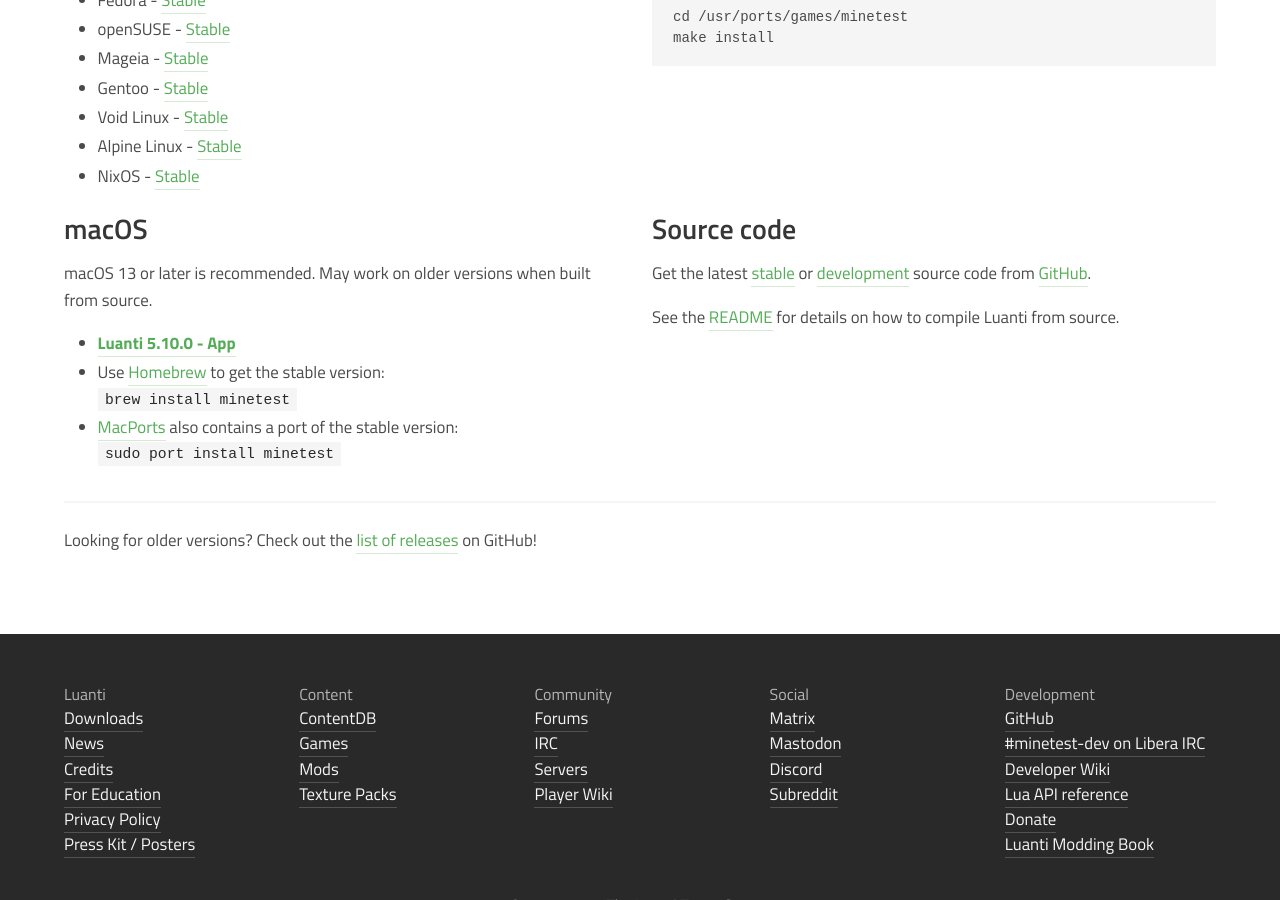
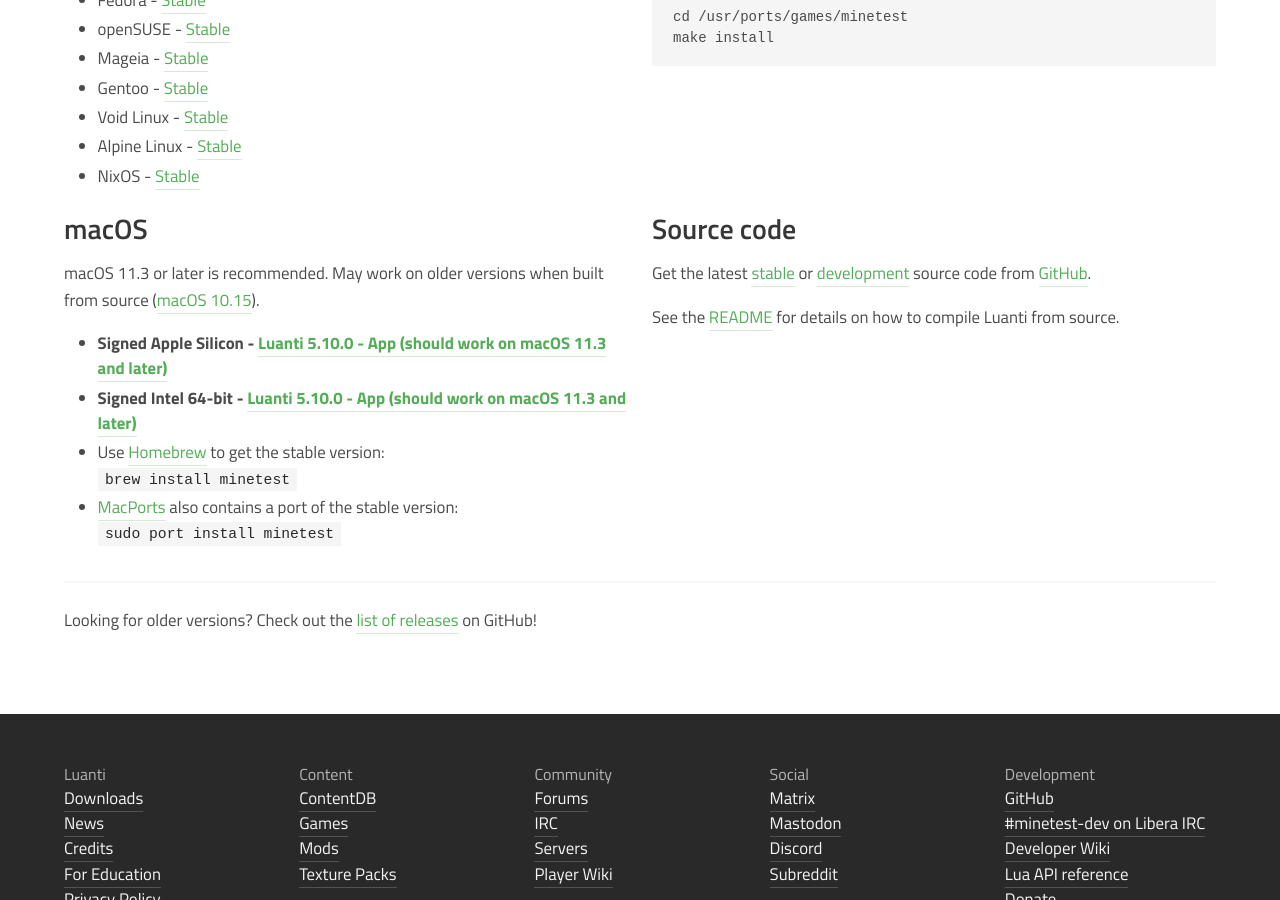
Before and after one commit to minetest/minetest.github.io, a Jekyll site: the page built from downloads.html, in a window 1280 px wide and 900 px high, scrolled down 1245 px. Built offline with Jekyll 4.4.1, drawn with Linux system fonts in a browser that asks for light colours; comment, search, counter and statistics services are not loaded.

Commit message:
Update macOS download links to point on signed macOS builds.

```diff
--- a/downloads.html
+++ b/downloads.html
@@ -151,11 +151,19 @@ make install
 
       <div class="column is-12-tablet is-6-desktop">
         <h2>macOS</h2>
-        <p>macOS 13 or later is recommended. May work on older versions when built from source.</p>
+        <p>macOS 11.3 or later is recommended. May work on older versions when built from source
+        (<a href="https://github.com/minetest/minetest/issues/15065">macOS 10.15</a>).</p>
         <ul>
           <li class="has-text-weight-bold">
-            <a href="https://github.com/minetest/minetest/releases/download/5.10.0/luanti-5.10.0-macos.zip">
-              Luanti 5.10.0 - App
+            Signed Apple Silicon -
+            <a href="https://github.com/minetest/minetest/releases/download/5.10.0/luanti-5.10.0-macos11.3_arm64.zip">
+              Luanti 5.10.0 - App (should work on macOS 11.3 and later)
+            </a>
+          </li>
+          <li class="has-text-weight-bold">
+            Signed Intel 64-bit -
+            <a href="https://github.com/minetest/minetest/releases/download/5.10.0/luanti-5.10.0-macos11.3_x86_64.zip">
+              Luanti 5.10.0 - App (should work on macOS 11.3 and later)
             </a>
           </li>
           <li>
```
